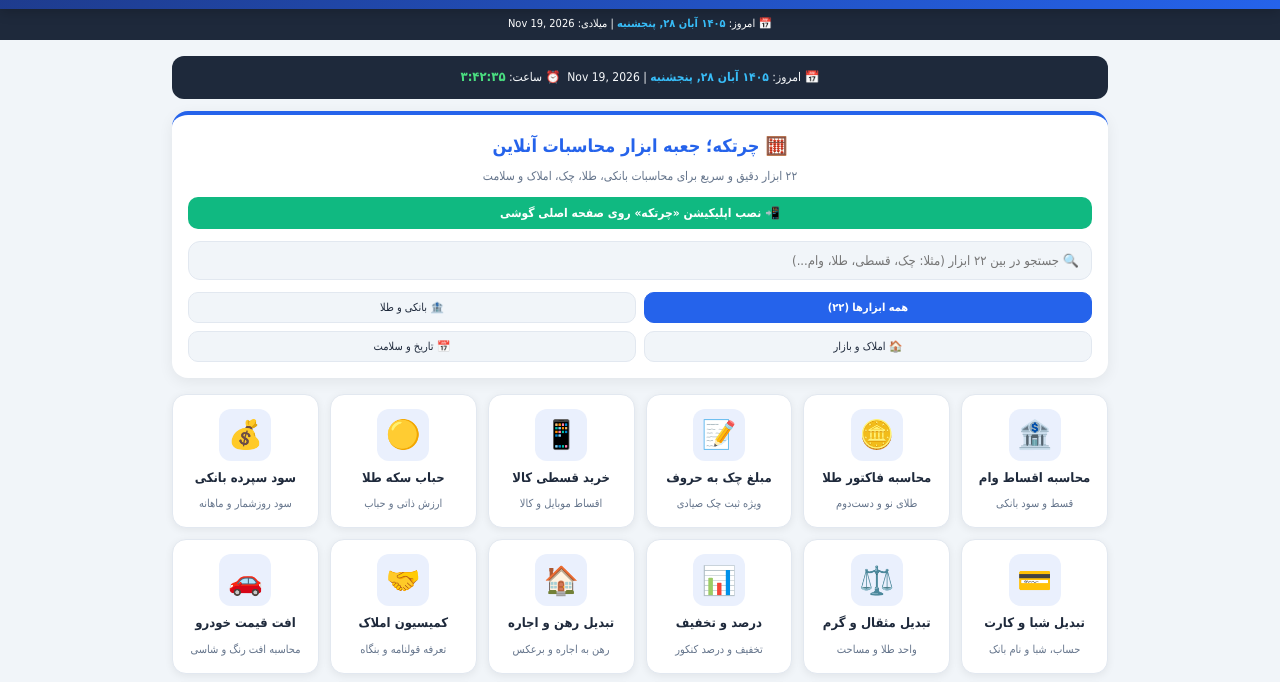
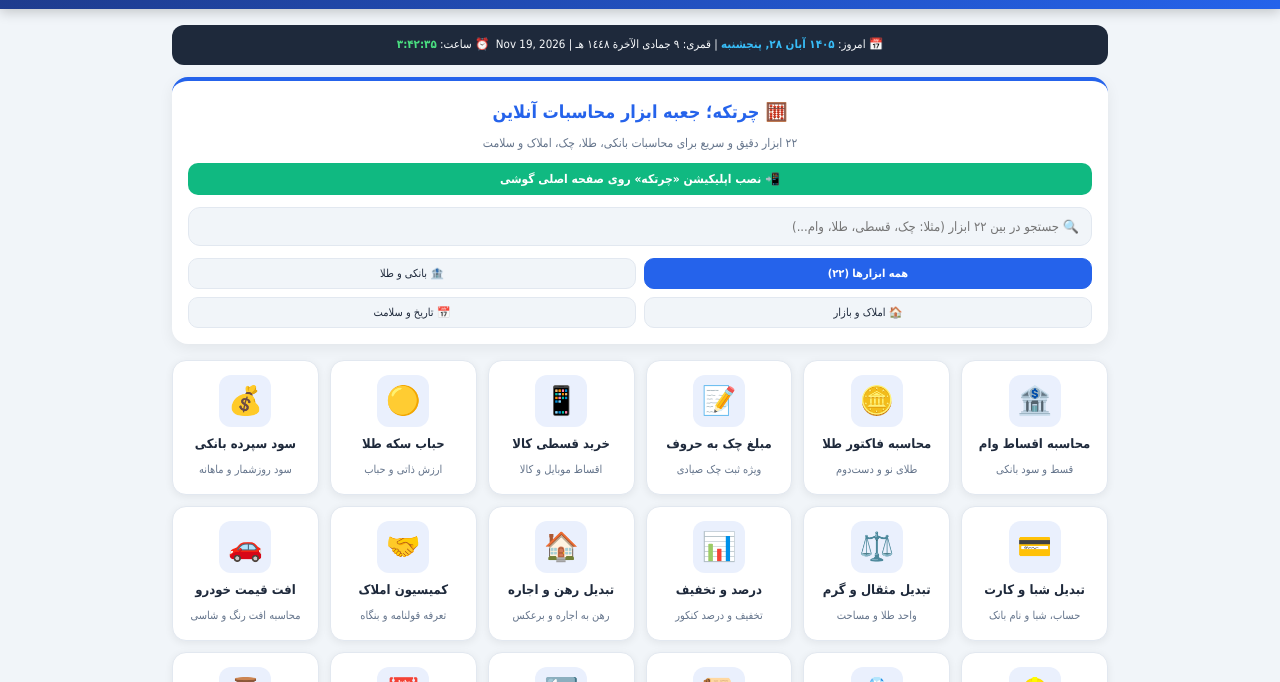
Before and after one commit to fmohammadf1881-beep/chortkeh, a plain HTML site: page index.html in a window 1280 px wide. Shown: the part 47-729 px from the top of the page. Drawn offline with Linux system fonts and the light colour scheme.

Commit message:
Update index.html

```diff
--- a/index.html
+++ b/index.html
@@ -10,11 +10,12 @@
 </head>
 <body>
 <main>
-  <div id="t-bar" style="background:#1e293b;color:#f8fafc;padding:9px;border-radius:12px;margin-bottom:12px;font-size:12px;text-align:center;line-height:1.9"></div>
+  <div id="t-bar" style="background:#1e293b;color:#f8fafc;padding:9px 10px;border-radius:12px;margin-bottom:12px;font-size:11.5px;text-align:center;line-height:1.9"></div>
   <script>
   function upClk(){
-    let d=new Date(),fa=d.toLocaleDateString('fa-IR',{weekday:'long',day:'numeric',month:'long',year:'numeric'}),en=d.toLocaleDateString('en-US',{day:'numeric',month:'short',year:'numeric'}),tm=d.toLocaleTimeString('fa-IR',{hour12:false});
-    document.getElementById('t-bar').innerHTML=`📅 امروز: <b style="color:#38bdf8">${fa}</b> | <span dir="ltr">${en}</span> &nbsp;⏰ ساعت: <b style="color:#4ade80;font-size:13px">${tm}</b>`;
+    let ex=document.querySelector('header + div');if(ex)ex.remove();
+    let d=new Date(),fa=d.toLocaleDateString('fa-IR',{weekday:'long',day:'numeric',month:'long',year:'numeric'}),ar=d.toLocaleDateString('ar-SA-u-ca-islamic-umalqura',{day:'numeric',month:'long',year:'numeric'}),en=d.toLocaleDateString('en-US',{day:'numeric',month:'short',year:'numeric'}),tm=d.toLocaleTimeString('fa-IR',{hour12:false});
+    document.getElementById('t-bar').innerHTML=`📅 امروز: <b style="color:#38bdf8">${fa}</b> | قمری: ${ar} | <span dir="ltr">${en}</span> &nbsp;⏰ ساعت: <b style="color:#4ade80">${tm}</b>`;
   }
   upClk();setInterval(upClk,1000);
   </script>
```
